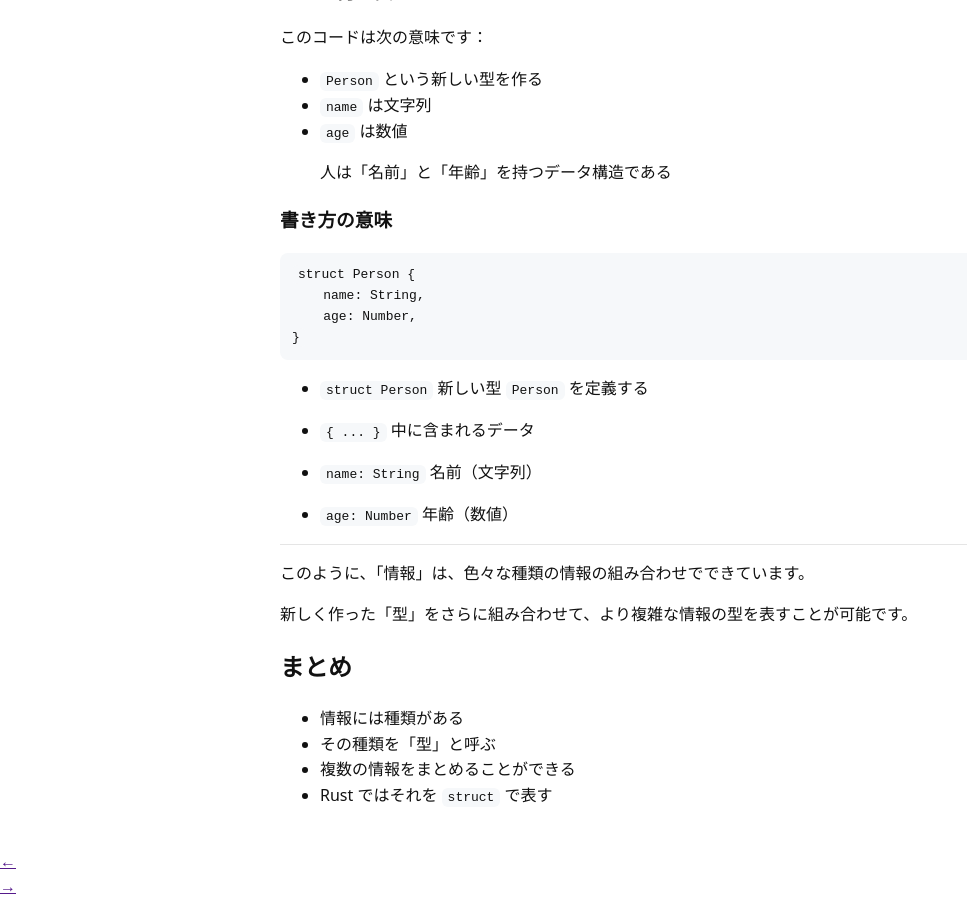
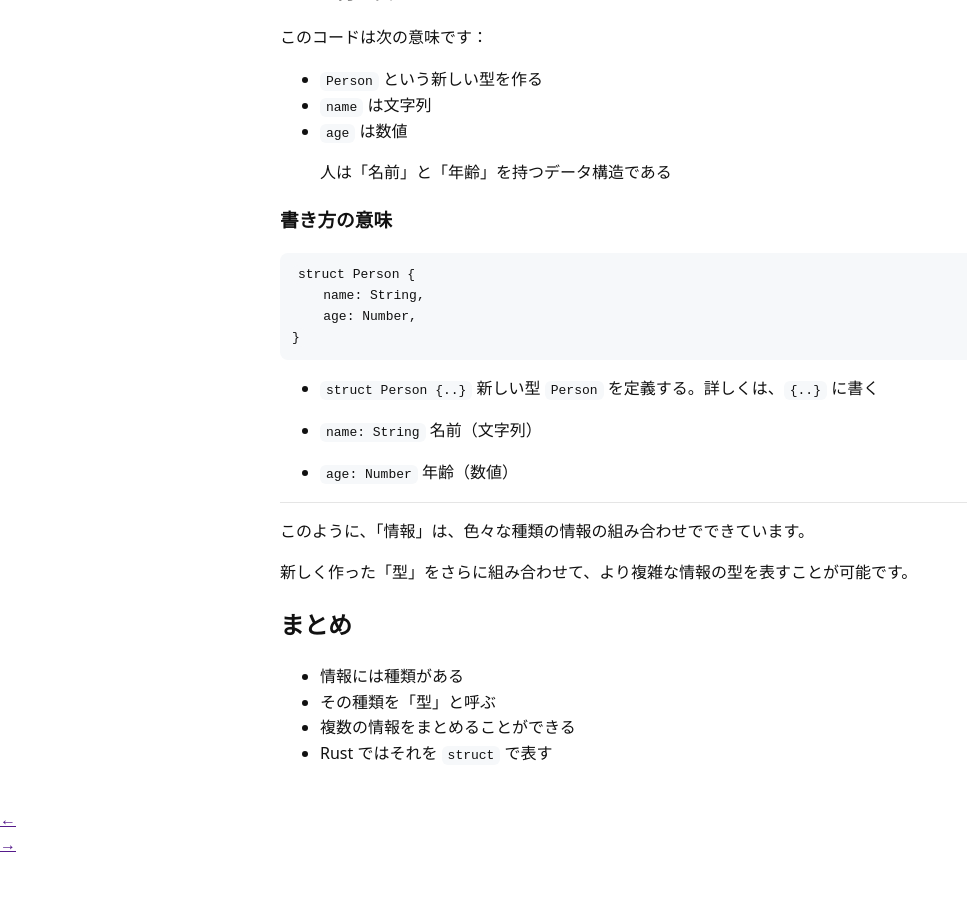
Before and after one commit to nh0102heiya-lab/programming-lessons, a Jekyll site: the page built from _rust-from-zero/core/02-types-and-structs.md, in a window 1280 px wide and 900 px high, scrolled down 1252 px. Shown: the whole window, without its empty margins (0-967 px from the left). Built offline with Jekyll 4.4.1, drawn with Linux system fonts in a browser that asks for light colours; after the commit the page ends 2110 px from its top, so only the background shows below that.

Commit message:
Update 02-types-and-structs.md

````diff
--- a/_rust-from-zero/core/02-types-and-structs.md
+++ b/_rust-from-zero/core/02-types-and-structs.md
@@ -79,11 +79,8 @@ struct Person {
 }
 ```
 
-* `struct Person`
-  新しい型 `Person` を定義する
-
-* `{ ... }`
-  中に含まれるデータ
+* `struct Person {..}`
+  新しい型 `Person` を定義する。詳しくは、`{..}` に書く
 
 * `name: String`
   名前（文字列）
````
